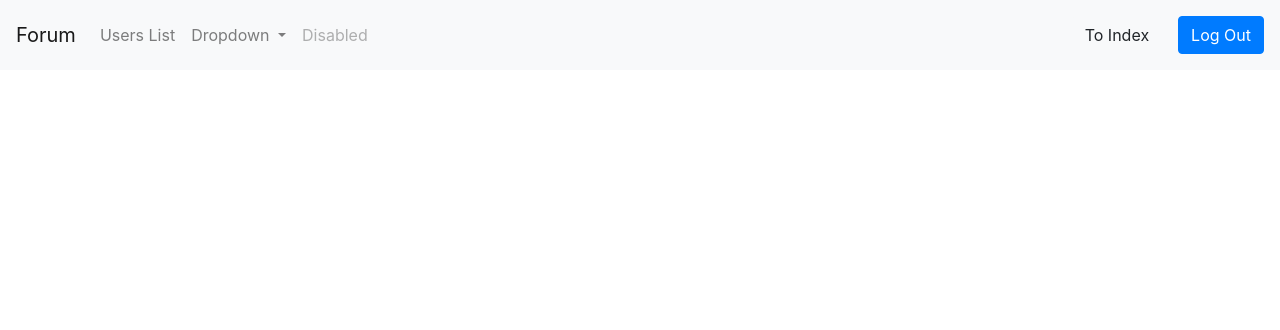
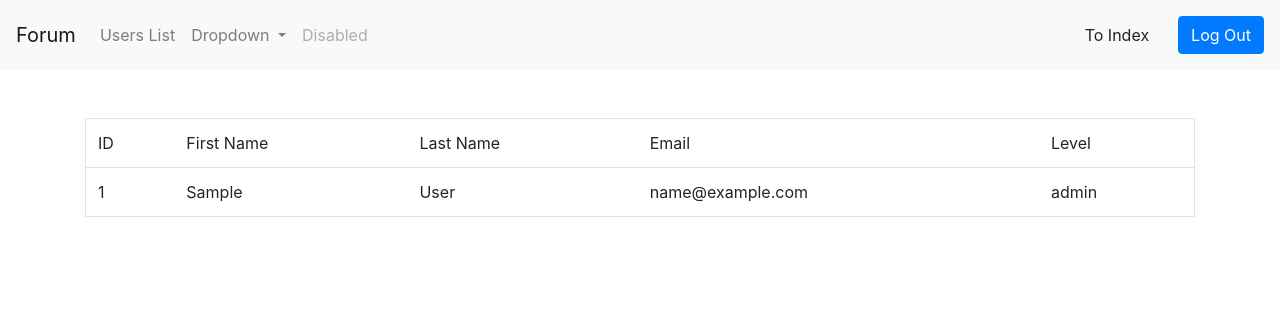
Before and after one commit to hieu2102/IST, a PHP site: page /admin/index.php?page=users in a window 1280 px wide. Shown: the top 330 px of the page. Run offline with PHP 8.4, Linux system fonts and the light colour scheme; the visitor is signed in with stand-in values (Sample User, id 1); tables that the repository leaves empty or names only in its code hold one stand-in row (values such as "Sample post").

Commit message:
admin/user manage functional

```diff
--- a/admin/common/adminNav.php
+++ b/admin/common/adminNav.php
@@ -18,7 +18,7 @@ if ($_SESSION['level'] != 'admin'){
 </head>
 <body>
 <nav class="navbar navbar-expand-lg navbar-light bg-light">
-  <a class="navbar-brand" href=''>Forum</a>
+  <a class="navbar-brand" href='index.php'>Forum</a>
   <button class="navbar-toggler" type="button" data-toggle="collapse" data-target="#navbarSupportedContent" aria-controls="navbarSupportedContent" aria-expanded="false" aria-label="Toggle navigation">
     <span class="navbar-toggler-icon"></span>
   </button>
@@ -44,7 +44,7 @@ if ($_SESSION['level'] != 'admin'){
     </ul>
     <a class = 'nav-link' href="../index.php" style = 'color:red'><button class = 'btn btn-light'>To Index</button></a>
     <form class="form-inline my-2 my-lg-0">
-      <a class="btn btn-primary" href ="./auth/logout.php">Log Out</a>
+      <a class="btn btn-primary" href ="../auth/logout.php">Log Out</a>
     </form>
   </div>
 </nav>
--- a/admin/index.php
+++ b/admin/index.php
@@ -1,5 +1,5 @@
 <?php
-include './common/adminNav.php';
+include 'common/adminNav.php';
 ?>
 
 
@@ -12,5 +12,17 @@ include './common/adminNav.php';
     <title>Admin Panel</title>
 </head>
 <body>
+<?php
+if (isset($_SESSION['message'])) {
+    echo "<div id = 'message'>" . $_SESSION['message'] . "</div>";
+    unset($_SESSION['message']);
+}
+
+if (isset($_GET['page'])) {
+    $page = $_GET['page'];
+    include 'page/'. $page.'.php';
+}
+
+?>
 </body>
 </html>
--- /dev/null
+++ b/admin/page/users.php
@@ -0,0 +1,51 @@
+<?php
+//show all users
+$list = mysqli_query(
+    $conn, "SELECT
+    id, first_name, last_name, email, level
+    from users
+    order by id asc"
+);
+
+?>
+
+<!DOCTYPE html>
+<html lang="en">
+<head>
+    <meta charset="UTF-8">
+    <meta name="viewport" content="width=device-width, initial-scale=1.0">
+    <meta http-equiv="X-UA-Compatible" content="ie=edge">
+    <title>Users List</title>
+</head>
+<body>
+
+<br><br>
+<div class = 'container'>
+    <table class = 'table border'>
+        <thead>
+            <tr>
+                <td>ID</td>
+                <td>First Name</td>
+                <td>Last Name</td>
+                <td>Email</td>
+                <td>Level</td>
+            </tr>
+        </thead>
+        <tbody>
+            <?php
+            while ($row = mysqli_fetch_object($list)){
+                echo "<tr>";
+                echo "<td>".$row->id."</td>";
+                echo "<td>".$row->first_name."</td>";
+                echo "<td>".$row->last_name."</td>";
+                echo "<td>".$row->email."</td>";
+                echo "<td>".$row->level."</td>";
+                echo "</tr>";
+
+            }
+            ?>
+        </tbody>
+    </table>
+</div>
+</body>
+</html>
--- a/common/connect.php
+++ b/common/connect.php
@@ -11,7 +11,7 @@ if (!$conn){
 
 //function for showing alert message to user
 //type: the type of alert
-//string: the alert message
+//string: the content of the message
 function alert_msg($type,$string){
     return "<div class = 'alert alert-".$type."' role = 'alert'>
     <p style = 'text-align:center'>"
```
Also changed, not shown: admin/manage/users.php (deleted, +0 -17 lines), index.php (+9 -2 lines).
